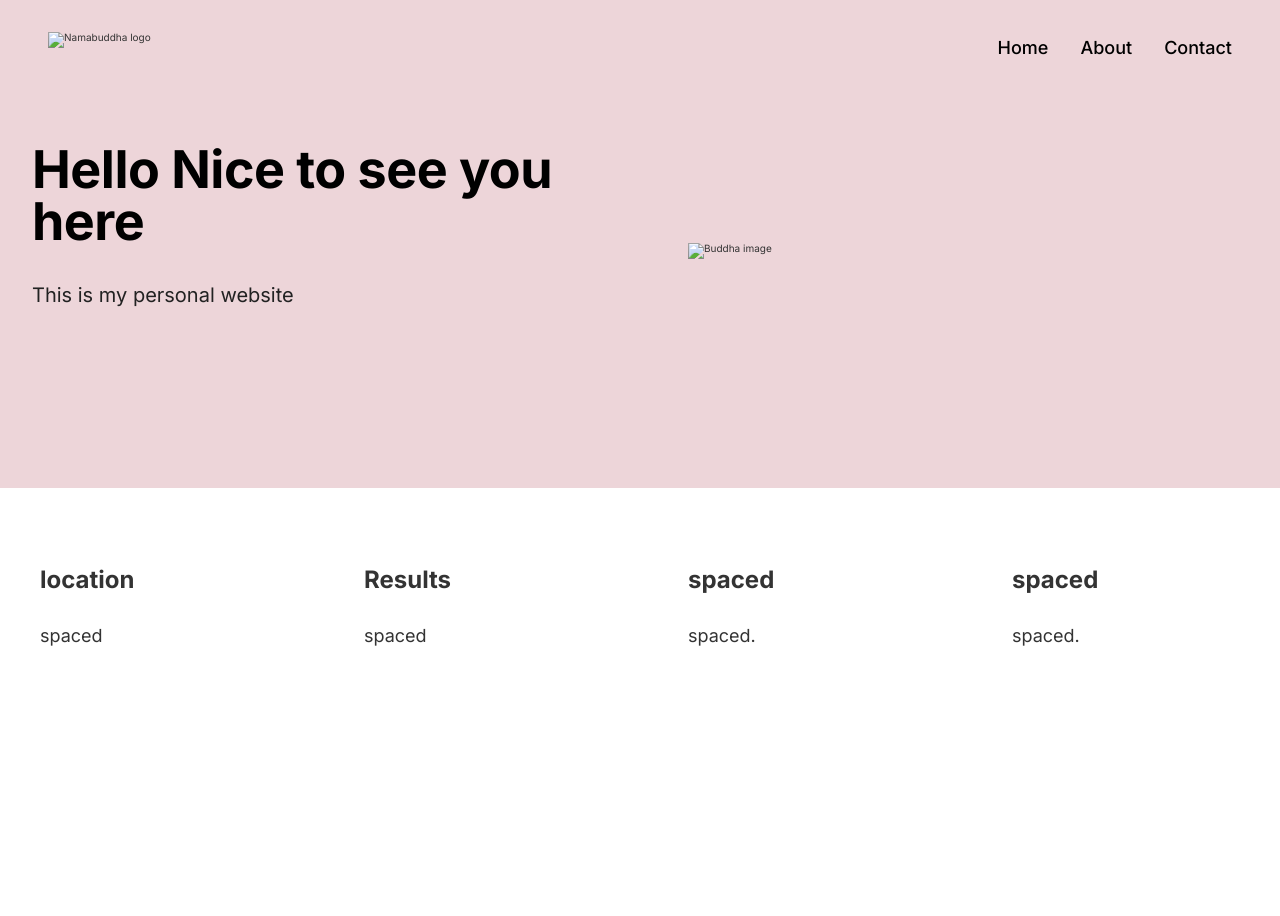
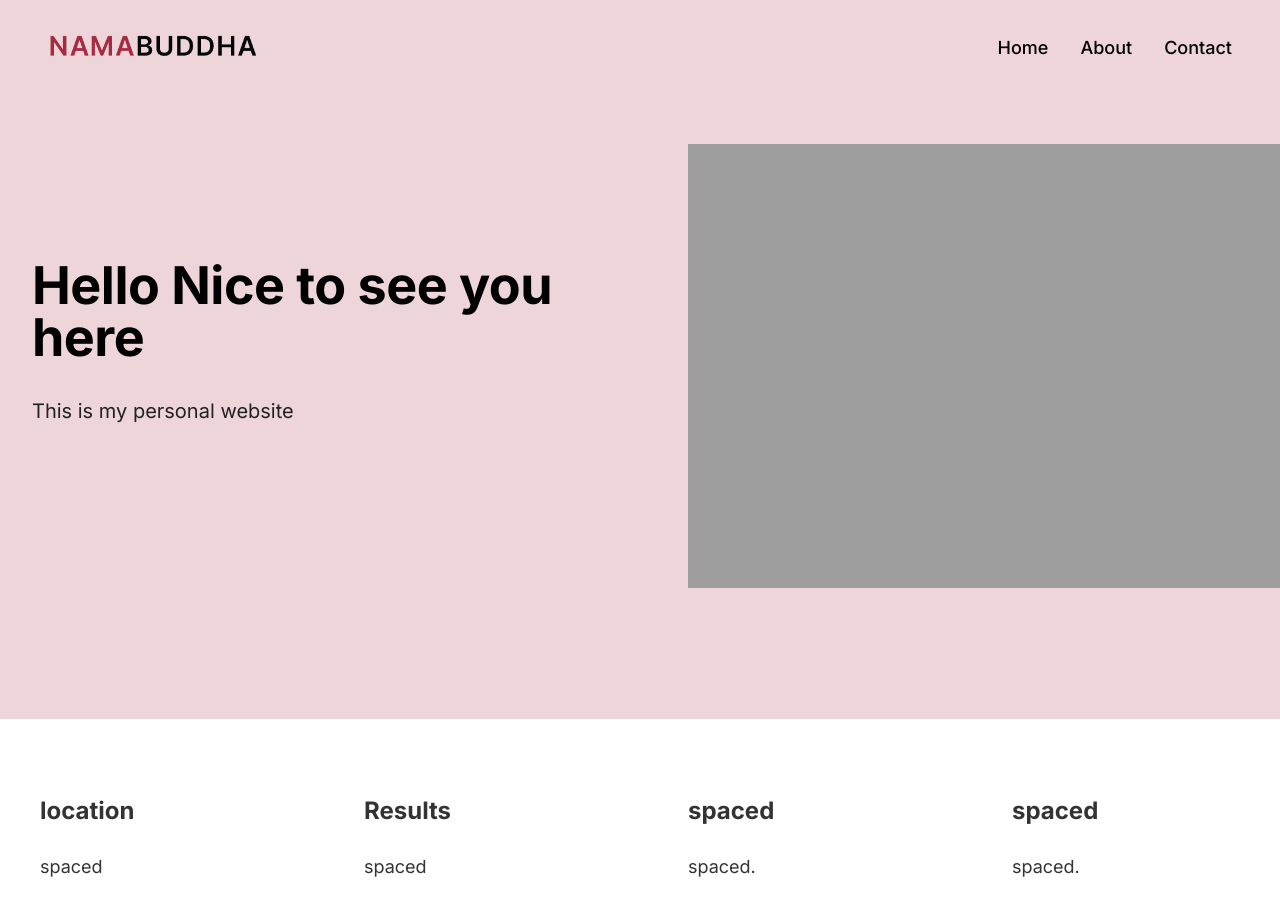
Before and after one commit to 50maker/personalwebsite, a plain HTML site: page index.html in a window 1280 px wide. Before the commit the page ends 800 px from the top, so only its background shows below. Drawn offline with Linux system fonts and the light colour scheme; the site is published under a folder, as on GitHub Pages, so addresses that start at the root find nothing.

Commit message:
Add files via upload

```diff
--- a/index.html
+++ b/index.html
@@ -13,11 +13,11 @@
     <link rel="stylesheet" href="css/general.css" />
     <link rel="stylesheet" href="css/style.css" />
 
-    <title>Milankc</title>
+    <title>50maker</title>
   </head>
   <body>
     <header class="header">
-      <img class="logo" alt="Namabuddha logo" src="/content/img/logo2.png" />
+      <img class="logo" alt="Namabuddha logo" src="content/img/logo2.png" />
       <!-- <img class="logo" alt="Namabuddha logo" src="content/img/logo.svg" /> -->
       <nav class="main-nav">
         <ul class="main-nav-list">
@@ -43,7 +43,7 @@
           </div>
           <div class="hero-img-box">
             <img
-              src="/content/img/922.png"
+              src="content/img/922.png"
               class="hero-img"
               alt="Buddha image"
             />
```
